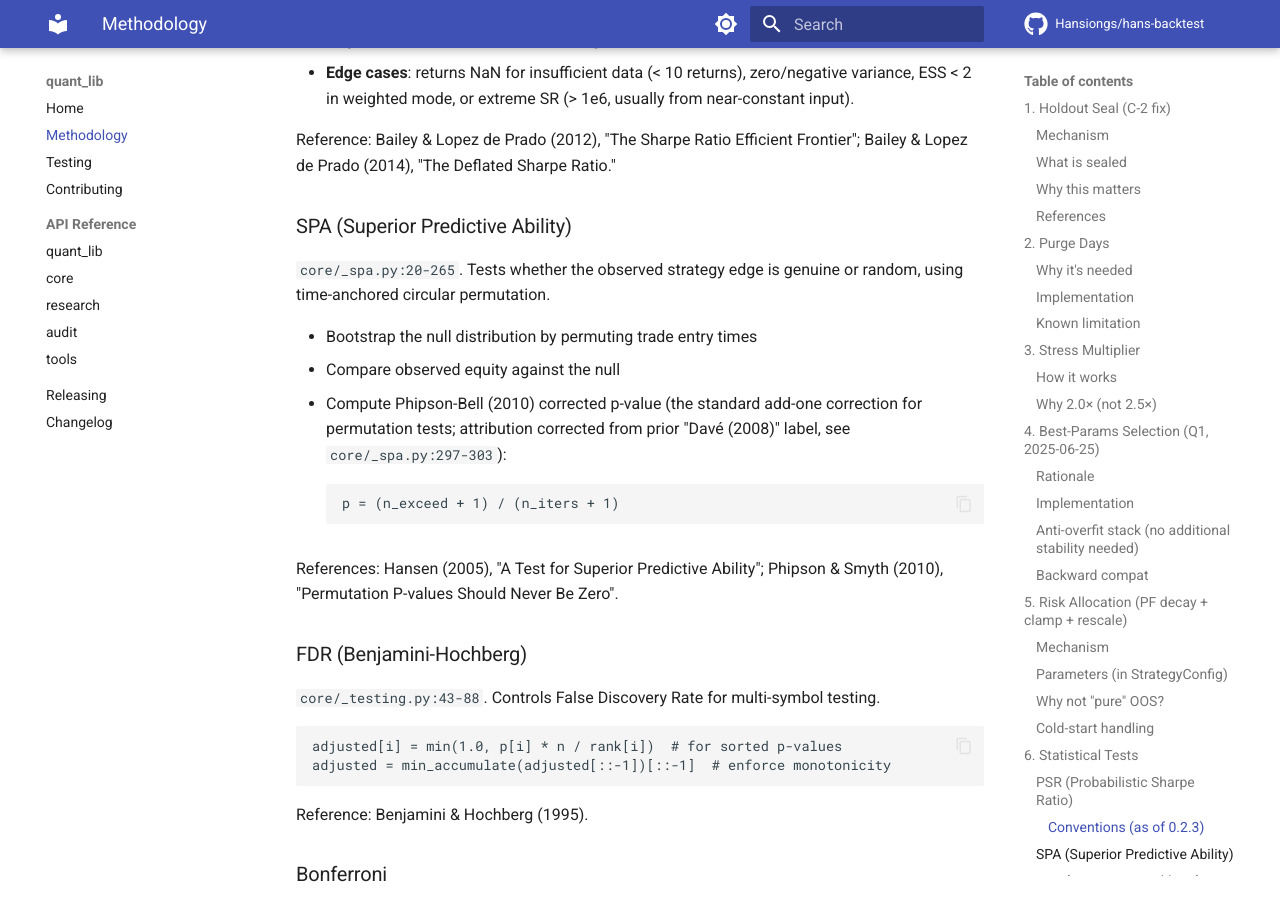
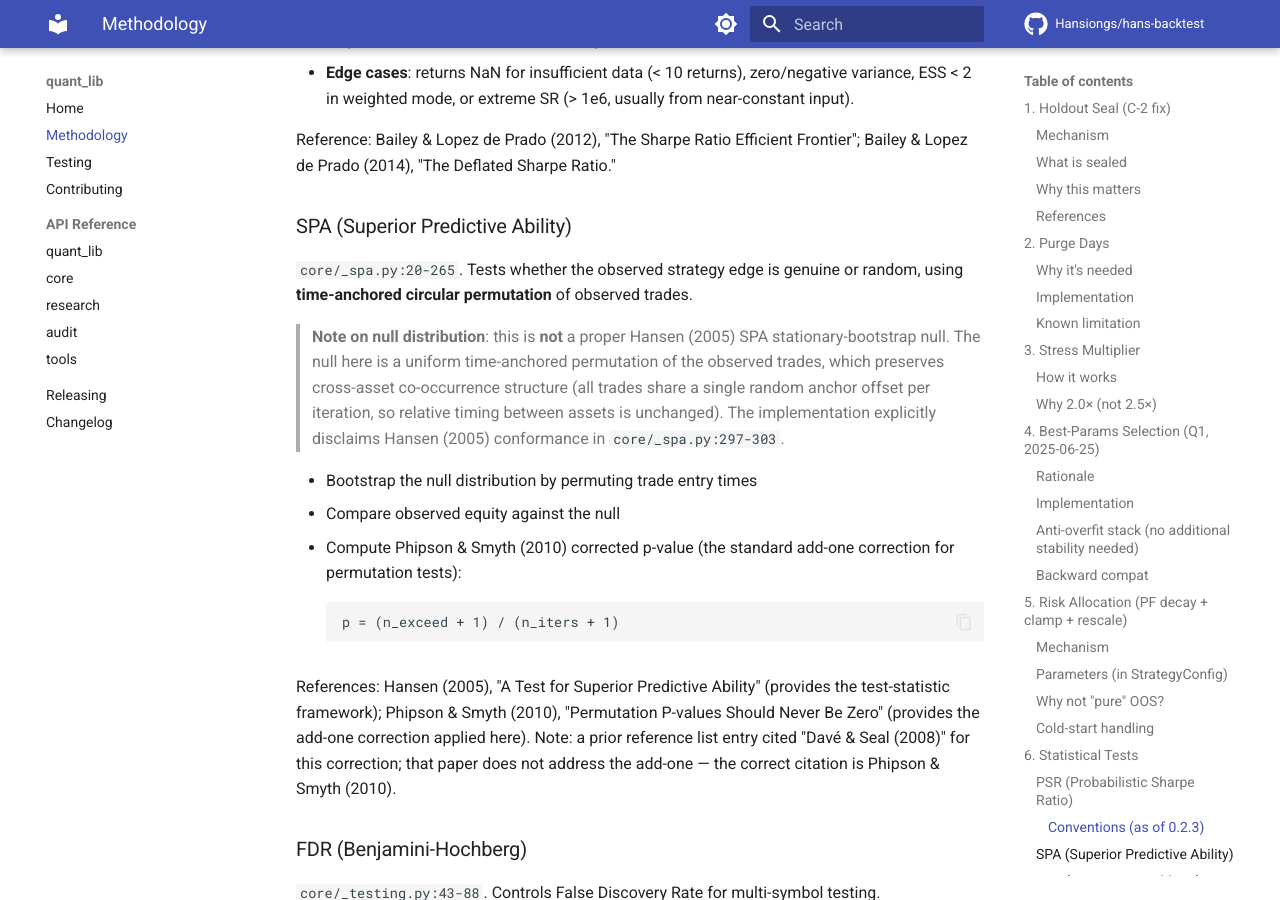
Before and after one commit to Hansiongs/sealedge, an MkDocs documentation site: the page built from docs/methodology.md, in a window 1280 px wide and 900 px high, scrolled down 6104 px. Built offline with MkDocs 1.6.1 and Material for MkDocs 9.7.7, drawn with Linux system fonts in a browser that asks for light colours; comment, search, counter and statistics services are not loaded; some of the changed text lies outside the part shown.

Commit message:
fix: update SPA references and improve holdout state handling in tests

````diff
--- a/docs/methodology.md
+++ b/docs/methodology.md
@@ -293,19 +293,31 @@ Deflated Sharpe Ratio."
 ### SPA (Superior Predictive Ability)
 
 `core/_spa.py:20-265`. Tests whether the observed strategy edge
-is genuine or random, using time-anchored circular permutation.
+is genuine or random, using **time-anchored circular permutation**
+of observed trades.
+
+> **Note on null distribution**: this is **not** a proper Hansen
+> (2005) SPA stationary-bootstrap null. The null here is a uniform
+> time-anchored permutation of the observed trades, which preserves
+> cross-asset co-occurrence structure (all trades share a single
+> random anchor offset per iteration, so relative timing between
+> assets is unchanged). The implementation explicitly disclaims
+> Hansen (2005) conformance in `core/_spa.py:297-303`.
 
 - Bootstrap the null distribution by permuting trade entry times
 - Compare observed equity against the null
-- Compute Phipson-Bell (2010) corrected p-value (the standard
-  add-one correction for permutation tests; attribution corrected
-  from prior "Davé (2008)" label, see `core/_spa.py:297-303`):
+- Compute Phipson & Smyth (2010) corrected p-value (the standard
+  add-one correction for permutation tests):
   ```
   p = (n_exceed + 1) / (n_iters + 1)
   ```
 
-References: Hansen (2005), "A Test for Superior Predictive Ability";
-Phipson & Smyth (2010), "Permutation P-values Should Never Be Zero".
+References: Hansen (2005), "A Test for Superior Predictive Ability"
+(provides the test-statistic framework); Phipson & Smyth (2010),
+"Permutation P-values Should Never Be Zero" (provides the add-one
+correction applied here). Note: a prior reference list entry cited
+"Davé & Seal (2008)" for this correction; that paper does not
+address the add-one — the correct citation is Phipson & Smyth (2010).
 
 ### FDR (Benjamini-Hochberg)
 
@@ -360,8 +372,12 @@ Two strategy types supported via `strategy_type` int (0=vol_compression,
   Non-Normality." *Journal of Portfolio Management* 40(5).
 - Hansen, P. R. (2005). "A Test for Superior Predictive Ability."
   *Journal of Business & Economic Statistics* 23(4).
-- Davé, R. D. & Seal, K. (2008). "Improved Bootstrap Confidence
-  Intervals." Working paper.
+- Phipson, B. & Smyth, G. K. (2010). "Permutation P-values Should
+  Never Be Zero: Calculating Exact P-values When Permutations Are
+  Randomly Drawn." *Statistical Applications in Genetics and
+  Molecular Biology* 9(1), Article 39.
+  (Note: the prior entry for "Davé & Seal (2008)" has been retired;
+  it did not address the add-one correction used here.)
 - Benjamini, Y. & Hochberg, Y. (1995). "Controlling the False
   Discovery Rate: A Practical and Powerful Approach to Multiple
   Testing." *Journal of the Royal Statistical Society, Series B*
@@ -388,6 +404,12 @@ given the same configuration.
 
 ## 12. Versioning
 
-This methodology applies to `quant_lib` v0.2.2 (released
-2026-06-26). Major methodology changes will be documented in
-`CHANGELOG.md` with version bumps.
+This methodology applies to **`quant_lib` v0.5.1** (released
+2026-07-01; matches `pyproject.toml:7`). Major methodology changes
+will be documented in `CHANGELOG.md` with version bumps.
+
+**Drift detection**: when bumping `pyproject.toml` `version`, also
+update the version pin in this section and re-validate that every
+formula reference (`core/_testing.py:…`, `core/_wfa.py:…`,
+`core/_spa.py:…`) still matches the current source — line numbers
+shift as the code evolves.
````
Also changed, not shown: README.md (+9 -7 lines), docs/index.md (+5 -2 lines), 6 other files.
